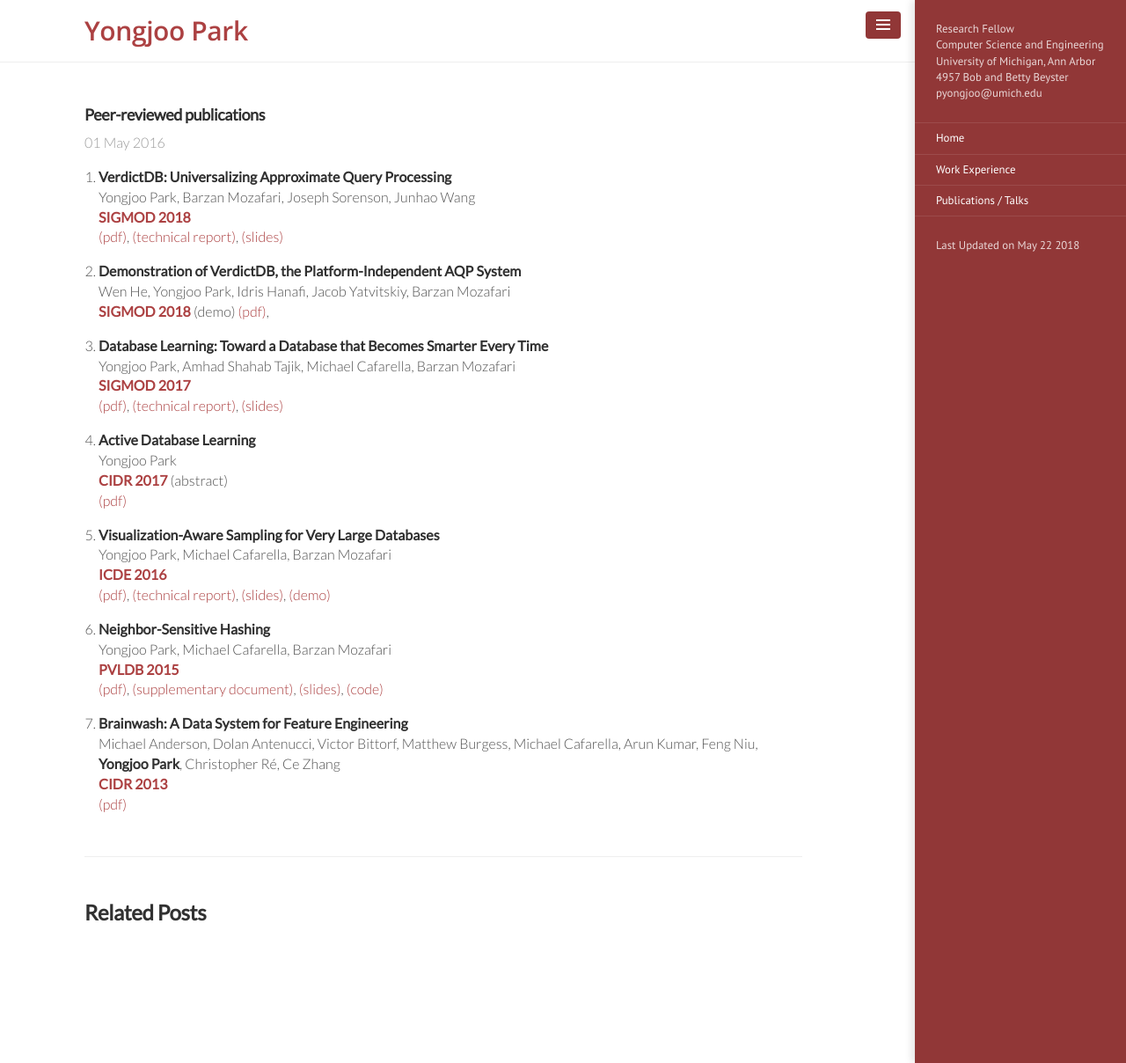
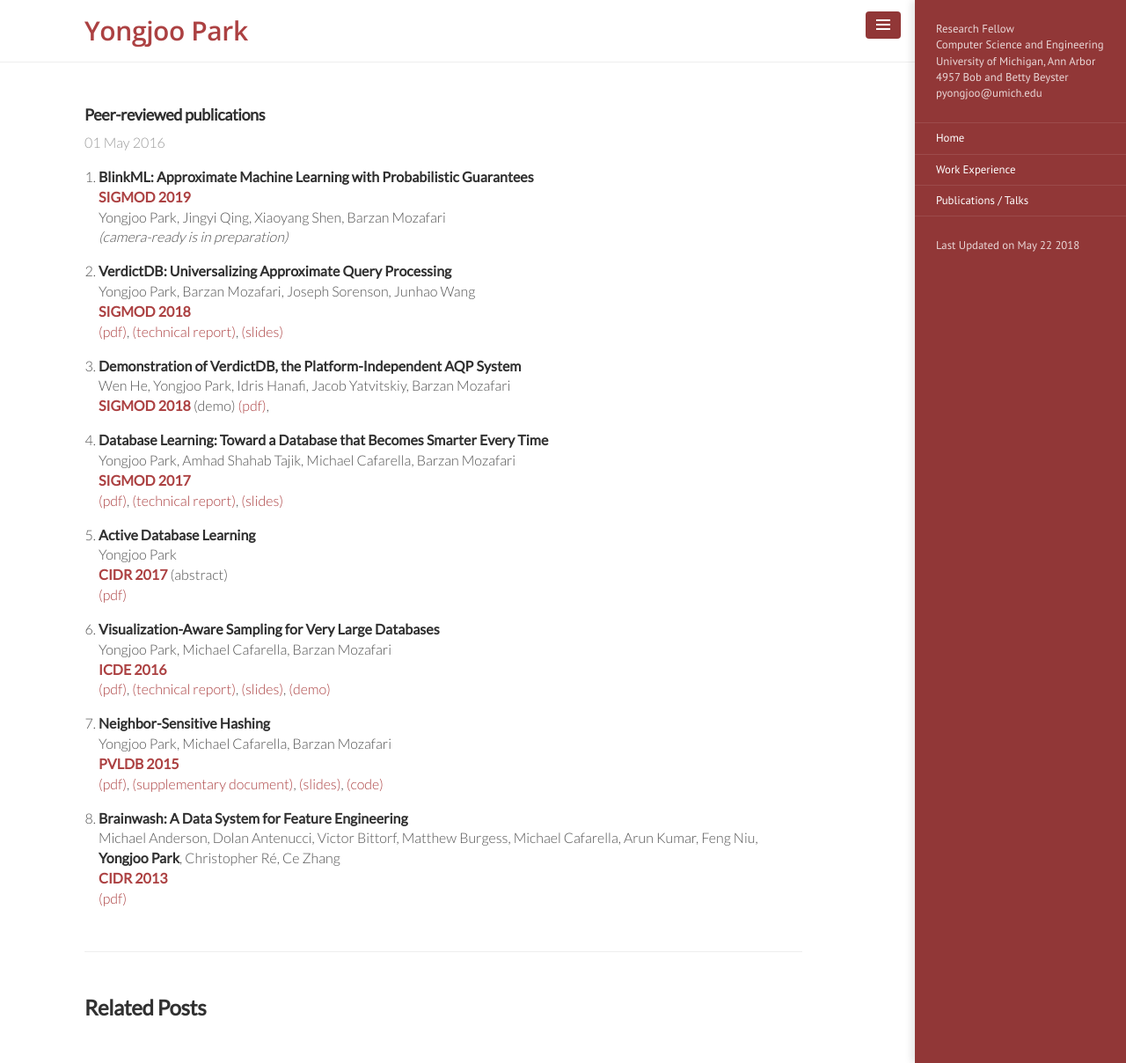
Before and after one commit to pyongjoo/pyongjoo.github.io, a Jekyll site: the page built from _publications/2016-05-01-peer-reviewed.md, in a window 1280 px wide and 1208 px high. Shown: the whole window at 88% size. Built offline with Jekyll 4.4.1, drawn with Linux system fonts in a browser that asks for light colours.

Commit message:
Update 2016-05-01-peer-reviewed.md

```diff
--- a/_publications/2016-05-01-peer-reviewed.md
+++ b/_publications/2016-05-01-peer-reviewed.md
@@ -2,6 +2,11 @@
 layout: post
 title: Peer-reviewed publications
 ---
+
+1. **BlinkML: Approximate Machine Learning with Probabilistic Guarantees**
+   **[SIGMOD 2019](http://sigmod2019.org/)**
+   Yongjoo Park, Jingyi Qing, Xiaoyang Shen, Barzan Mozafari
+   *(camera-ready is in preparation)*
 
 1. **VerdictDB: Universalizing Approximate Query Processing**
    Yongjoo Park, Barzan Mozafari, Joseph Sorenson, Junhao Wang
```
